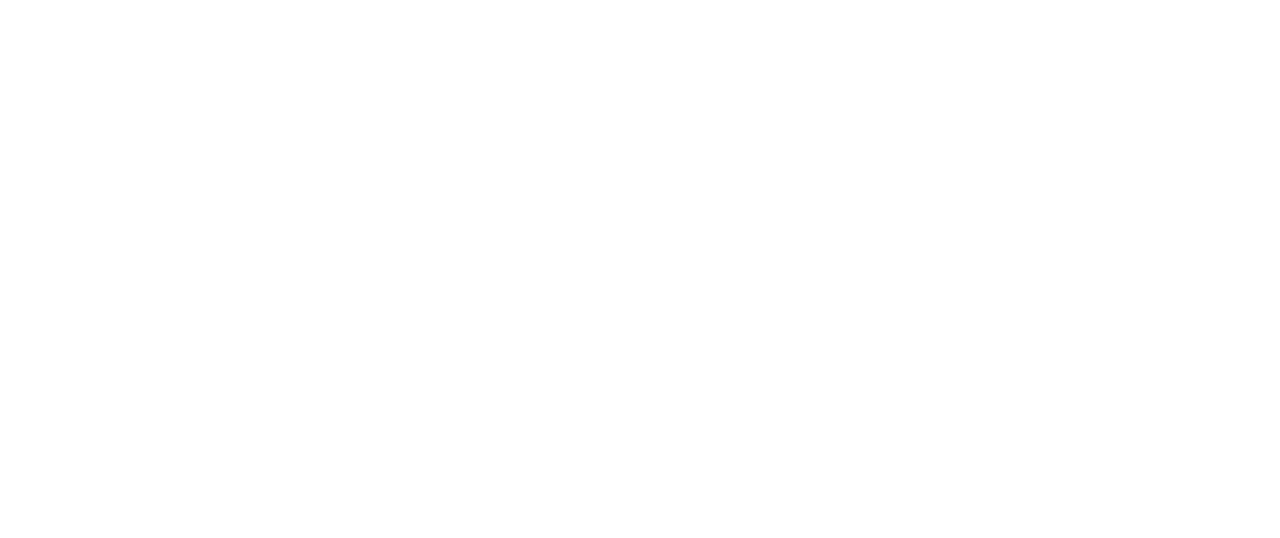
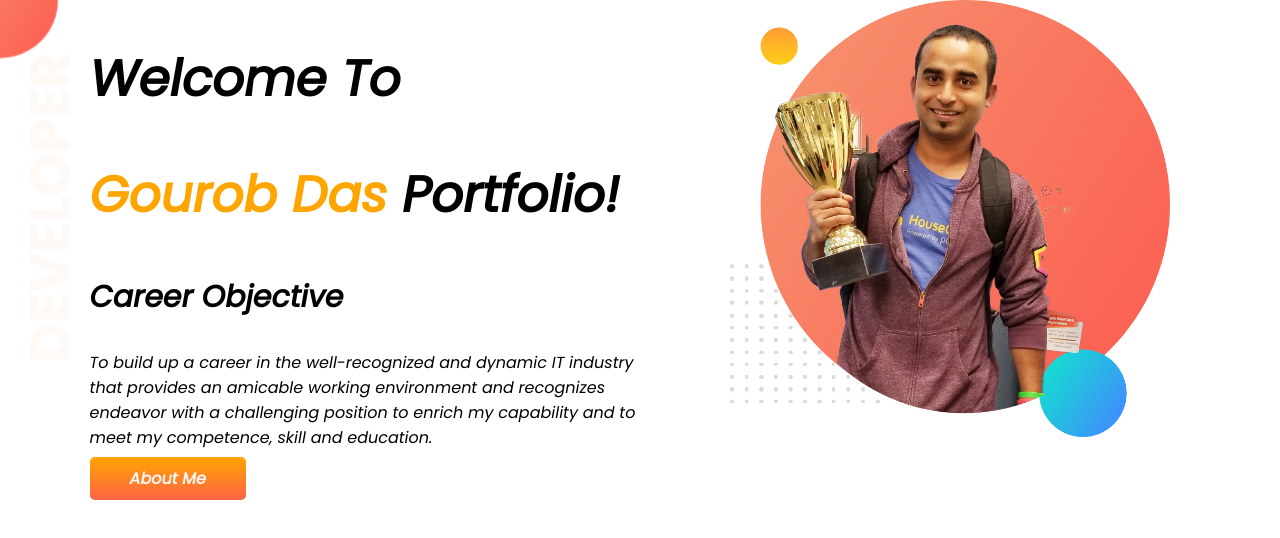
Before and after one commit to GourobDas/developer-protfolio, a plain HTML site: page index.html in a window 1280 px wide. Drawn offline with Linux system fonts and the light colour scheme.

Commit message:
top banner added

```diff
--- a/index.html
+++ b/index.html
@@ -1,13 +1,34 @@
 <!DOCTYPE html>
 <html lang="en">
+
 <head>
     <meta charset="UTF-8">
     <meta http-equiv="X-UA-Compatible" content="IE=edge">
     <meta name="viewport" content="width=device-width, initial-scale=1.0">
     <title>Gourob's Portfilio</title>
+    <link rel="preconnect" href="https://fonts.googleapis.com">
+    <link rel="preconnect" href="https://fonts.gstatic.com" crossorigin>
+    <link href="https://fonts.googleapis.com/css2?family=Poppins:ital@1&display=swap" rel="stylesheet">
     <link rel="stylesheet" href="style.css">
 </head>
+
 <body>
+    <section class="top-banner">
 
+        <div class="half-width">
+            <h1>Welcome To</h1>
+            <h1><span class="orange">Gourob Das</span> Portfolio!</h1>
+            <h3>Career Objective</h3>
+            <p>To build up a career in the well-recognized and dynamic IT industry that provides an amicable working
+                environment and recognizes endeavor with a challenging position to enrich my capability and to meet my
+                competence, skill and education.</p>
+            <a class="link-button" target="_blank" href="https://web.facebook.com/gourob.das.35762/">About Me</a>
+
+        </div>
+        <div class="half-width">
+            <img src="images/jhankar.png" alt="">
+        </div>
+    </section>
 </body>
+
 </html>
--- a/style.css
+++ b/style.css
@@ -0,0 +1,43 @@
+body {
+    font-family: 'Poppins', sans-serif;
+    margin: 0;
+}
+
+h1 {
+    font-size: 50px;
+}
+
+.orange {
+    color: orange;
+}
+
+h3 {
+    font-size: 30px;
+}
+
+section {
+    display: flex;
+}
+
+.half-width {
+    width: 50%;
+    padding-left: 7%;
+}
+
+.half-width img {
+    width: 80%;
+}
+
+.link-button {
+    text-decoration: none;
+    background-image: linear-gradient(orange, tomato);
+    padding: 10px 40px;
+    border-radius: 5px;
+    color: rgb(252, 245, 245);
+    font-weight: 700;
+}
+
+.top-banner {
+    background-image: url(images/top-banner.png);
+    background-repeat: no-repeat;
+}
```
Also changed, not shown: images/dream-bg.png (added), images/exp-bg.png (added), images/jhankar.png (added), images/jhankar2.png (added), images/my-bg.png (added), images/my-bg2.png (added), images/top-banner.png (added), 7 other files.
